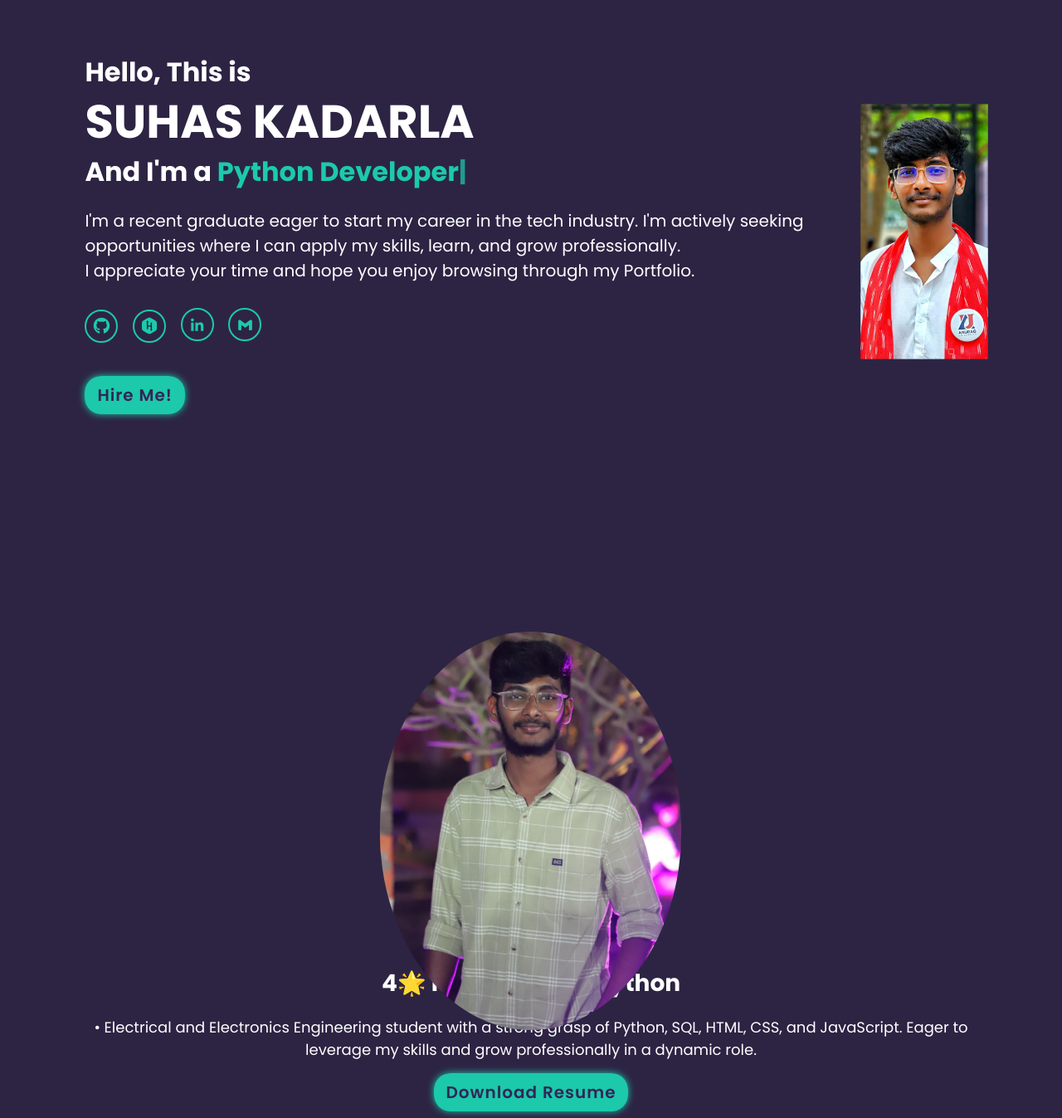
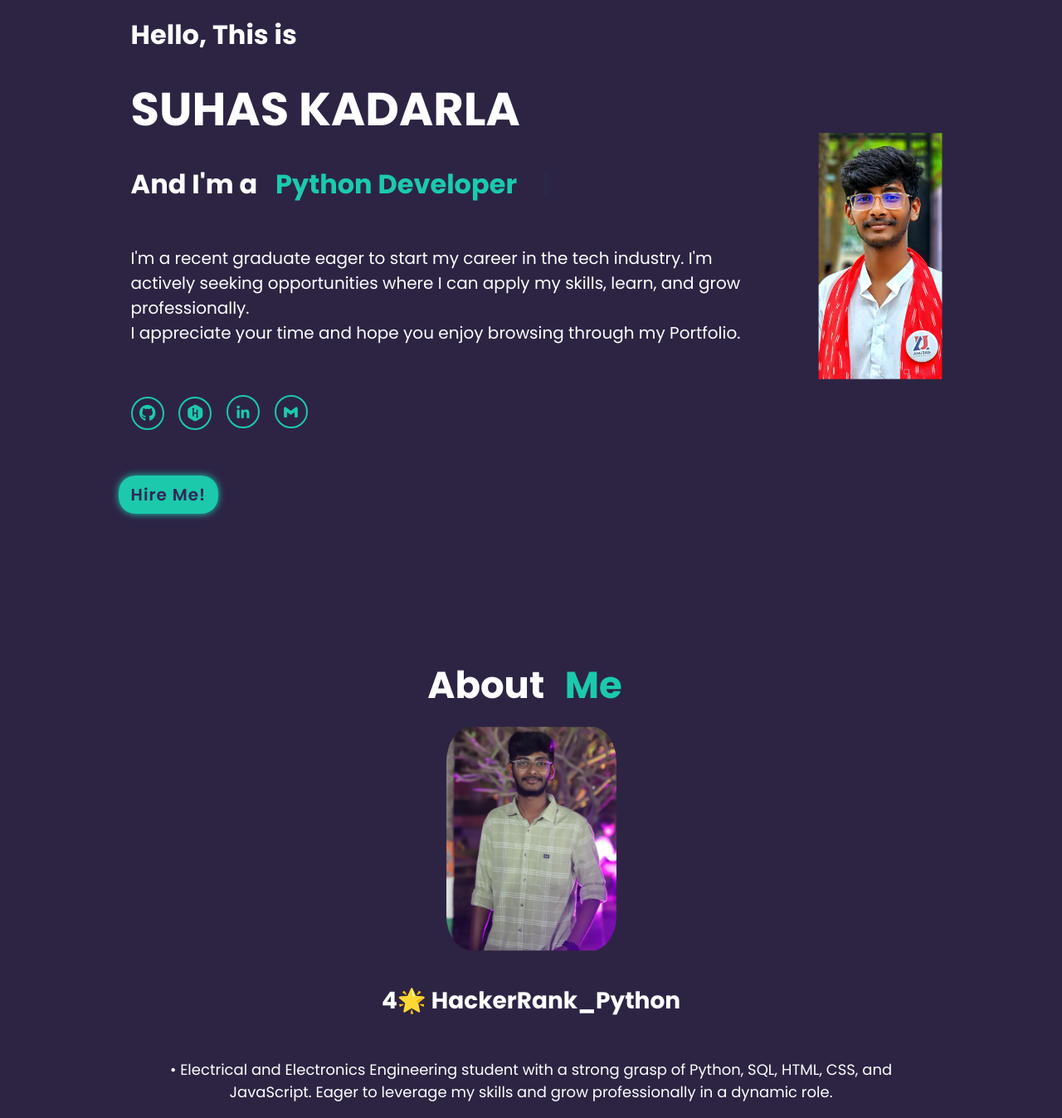
Before and after one commit to SuhasKadarla/Portfolio, a plain HTML site: page index.html in a window 1280 px wide. Shown: the part 149-1496 px from the top of the page at 83% size. Drawn offline with nearby package versions, Linux system fonts and the light colour scheme.

Commit message:
Update style.css

```diff
--- a/style.css
+++ b/style.css
@@ -1,7 +1,7 @@
 @import url('https://fonts.googleapis.com/css2?family=Poppins:wght@300;400;500;600;700;800;900&display=swap');
 *{
   margin: 0;
-  padding: 0;
+  padding: 15px;
   text-decoration: none;
   box-sizing: border-box;
   border: none;
@@ -105,7 +105,7 @@ section{
 .home-img img{
   transition: transform 0.5s ease;
   transform: scale(1.2);
-  width: 10vw;
+  width: 12vw;
 }
 .home-content h3{
   font-size: 3.2rem;
@@ -192,8 +192,8 @@ span{
 }
 .about-img img {
   transform: scale(1.2);
-  height: 200%;
-  border-radius: 50%;
+  height: 150%;
+  border-radius: 20%;
 }
 .about-content {
   text-align: center;
@@ -672,7 +672,7 @@ span{
     font-size: 1.5rem;
   }
   .about img{
-    width: 70vw;
+    width: 30vw;
     margin-top: 0;
   }
   .about a {
```
